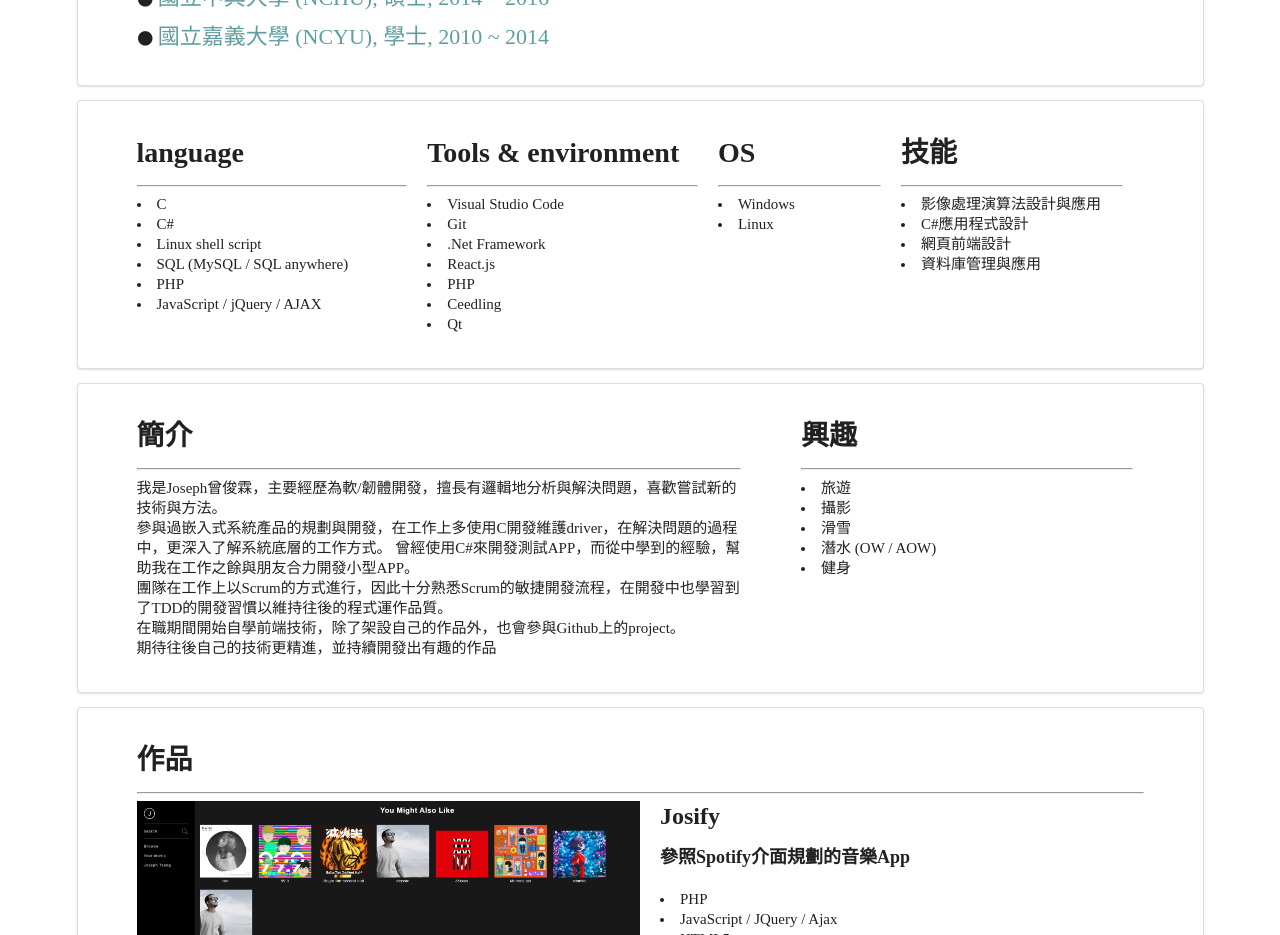
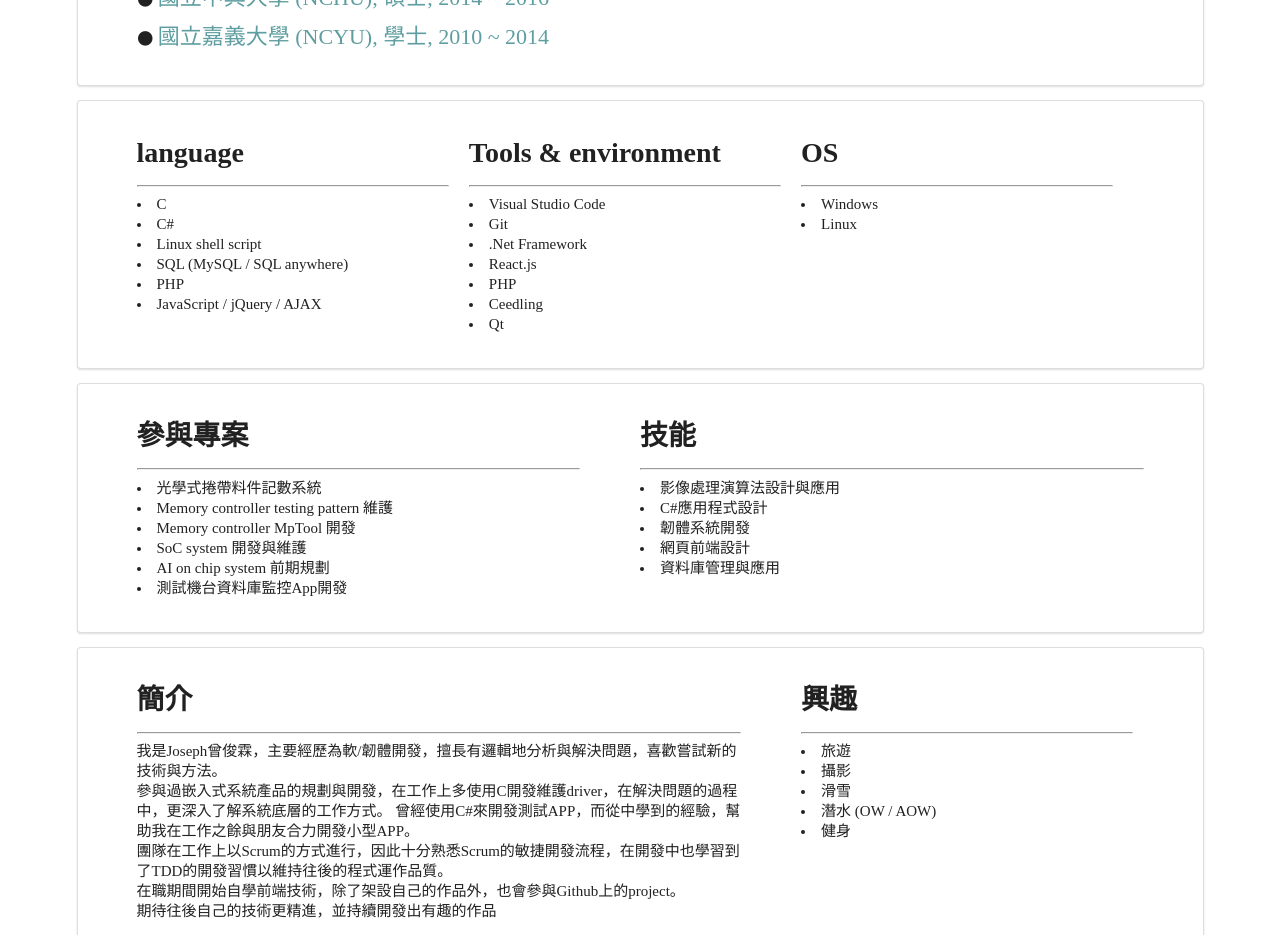
Before and after one commit to JosephT5566/my-resume, a React (Create React App) app: page / in a window 1280 px wide. Shown: the part 780-1715 px from the top of the page. Built offline with nearby package versions, Linux system fonts and the light colour scheme; a web font is replaced by a local one.

Commit message:
Adding project and skill card 1. Adding project and skill card 2. moving skill item to project card

```diff
--- a/src/components/ResumeCardList.js
+++ b/src/components/ResumeCardList.js
@@ -6,6 +6,7 @@ import Works from './cards/works';
 import Education from './cards/education';
 import Intro from './cards/intro';
 import Collection from './cards/collection';
+import ProjectSkill from './cards/projectSkill';
 
 class ResumeCard extends React.Component {
     render() {
@@ -30,6 +31,9 @@ class ResumeCardList extends React.Component {
                     <Expertise/>
                 </ResumeCard>
                 <ResumeCard>
+                    <ProjectSkill/>
+                </ResumeCard>
+                <ResumeCard>
                     <Intro/>
                 </ResumeCard>
                 <ResumeCard>
--- a/src/components/cards/expertise.css
+++ b/src/components/cards/expertise.css
@@ -8,5 +8,5 @@
 
 #expertiseContainer .content {
     padding-right: 20px;
-    width: 30%;
+    width: 33%;
 }
--- a/src/components/cards/expertise.js
+++ b/src/components/cards/expertise.js
@@ -28,19 +28,11 @@ const expertise = () => {
                     <li>Ceedling</li>
                     <li>Qt</li>
                 </div>
-                <div className="content os" style={{ width: '190px' }}>
+                <div className="content os">
                     <h1>OS</h1>
                     <hr />
                     <li>Windows</li>
                     <li>Linux</li>
-                </div>
-                <div className="content skill" style={{ width: '25%' }}>
-                    <h1>技能</h1>
-                    <hr />
-                    <li>影像處理演算法設計與應用</li>
-                    <li>C#應用程式設計</li>
-                    <li>網頁前端設計</li>
-                    <li>資料庫管理與應用</li>
                 </div>
                 {/* <img style={ {width: '33%'} } src={image1} alt="image1"/> */}
             </div>
--- /dev/null
+++ b/src/components/cards/projectSkill.js
@@ -0,0 +1,34 @@
+import React from 'react';
+
+const projectSkill = () => {
+    return (
+        <div id="projectContainer">
+            <div className="comment" style={{ display: 'flex' }}>
+                <div
+                    className="content intro"
+                    style={{ width: '50%', padding: '0 60px 0 0' }}
+                >
+                    <h1>參與專案</h1>
+                    <hr />
+                    <li>光學式捲帶料件記數系統</li>
+                    <li>Memory controller testing pattern 維護</li>
+                    <li>Memory controller MpTool 開發</li>
+                    <li>SoC system 開發與維護</li>
+                    <li>AI on chip system 前期規劃</li>
+                    <li>測試機台資料庫監控App開發</li>
+                </div>
+                <div className="content interest" style={{ width: '50%' }}>
+                    <h1>技能</h1>
+                    <hr />
+                    <li>影像處理演算法設計與應用</li>
+                    <li>C#應用程式設計</li>
+                    <li>韌體系統開發</li>
+                    <li>網頁前端設計</li>
+                    <li>資料庫管理與應用</li>
+                </div>
+            </div>
+        </div>
+    );
+};
+
+export default projectSkill;
```
